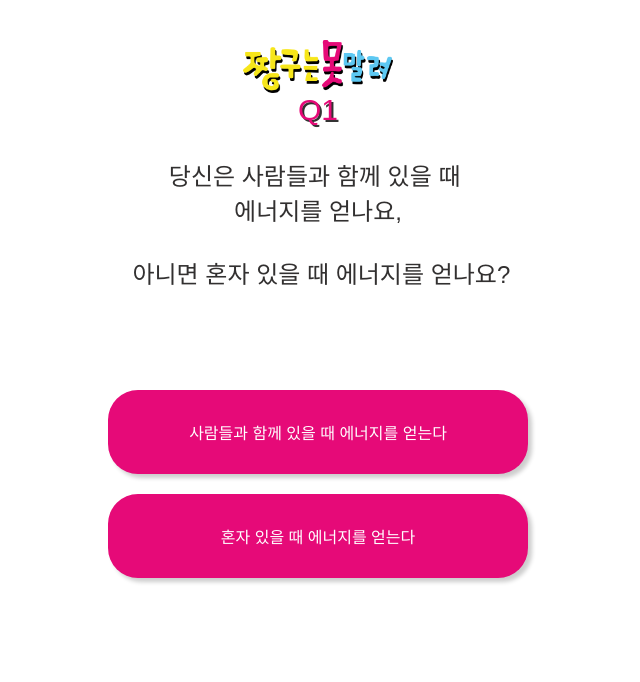
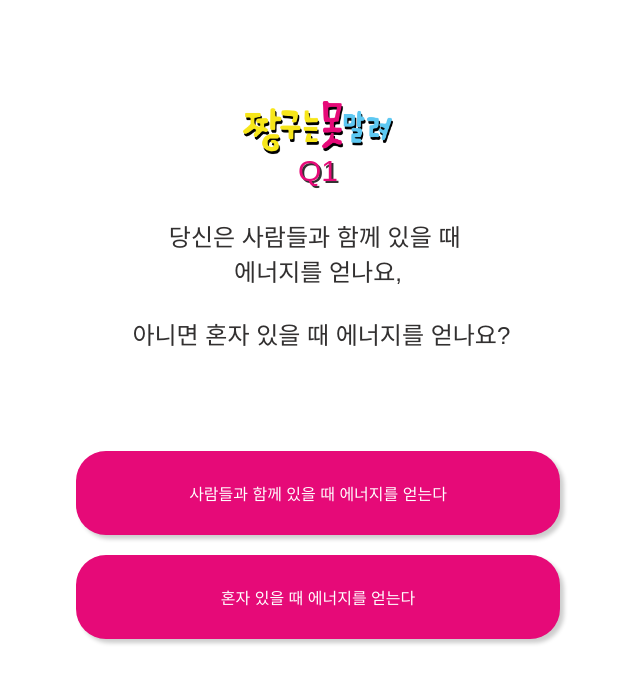
Before and after one commit to UKYUNGAH/MBTI-TEST, a React (Create React App) app: page /test in a window 1280 px wide. Shown: the top 682 px of the page, without its empty margins (322-962 px from the left). Built offline with nearby package versions, Linux system fonts and the light colour scheme; a web font is replaced by a local one.

Commit message:
STYLE: margin 조정

```diff
--- a/src/App.css
+++ b/src/App.css
@@ -14,17 +14,12 @@
 .wrap {
 }
 .container {
-    position: relative;
-    max-width: 600px;
-    margin: 0 auto;
-    max-height: 600px;
-    padding: 40px 0;
-    text-align: center;
-    height: 100%;
-    /* position: absolute;
+    max-width: 550px;
+    width: 100%;
+    position: absolute;
     top: 50%;
     left: 50%;
-    transform: translate(-50%, -50%); */
+    transform: translate(-50%, -50%);
 }
 
 .main {
@@ -69,9 +64,6 @@
     text-shadow: 2px 2px 1px #333;
 }
 .main button {
-    position: absolute;
-    left: 50%;
-    transform: translate(-50%);
     width: 100%;
     padding: 20px 0;
     font-size: 20px;
@@ -87,6 +79,8 @@
 }
 
 .question {
+    text-align: center;
+    width: 100%;
     margin-bottom: 40px;
 }
 .question .top {
@@ -113,7 +107,7 @@
 .question .select_box {
 }
 .question .select_box button {
-    width: 70%;
+    width: 88%;
     padding: 30px 10px;
     font-size: 16px;
     white-space: pre-line;
@@ -130,6 +124,11 @@
 }
 
 .result {
+    width: 100%;
+    height: 100vh;
+    padding: 40px 0 0;
+    margin-bottom: 40px;
+    text-align: center;
 }
 .result .title {
 }
@@ -199,11 +198,20 @@
     .main .box {
         margin-bottom: 80px;
     }
+    .main button {
+        position: absolute;
+        left: 50%;
+        transform: translate(-50%);
+    }
     .question h2 {
         font-size: 18px;
     }
     .question .select_box button {
         width: 98%;
+    }
+    .result {
+        padding: 0;
+        margin-bottom: 0;
     }
     .result .text_box {
         width: 94%;
```
